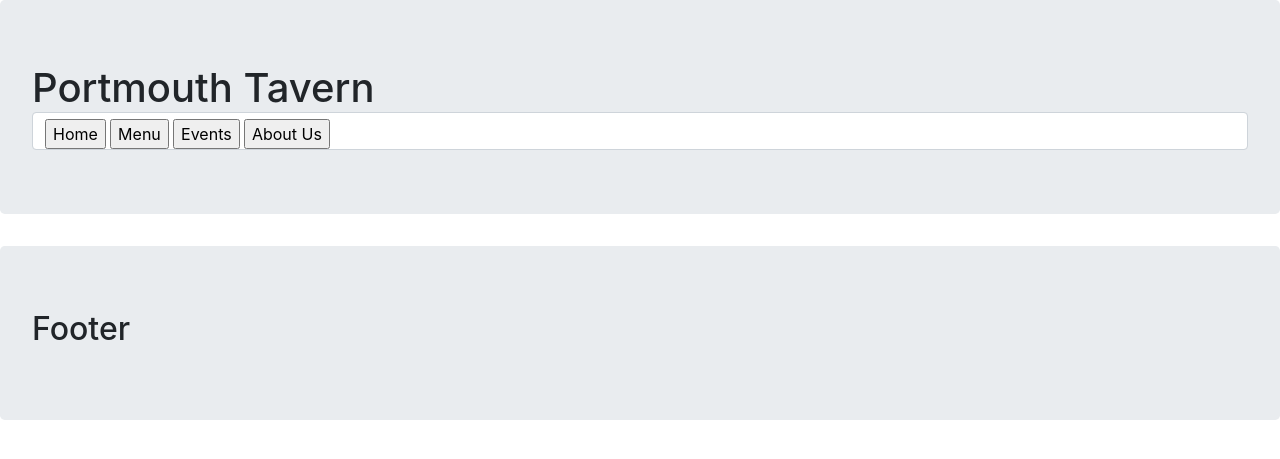
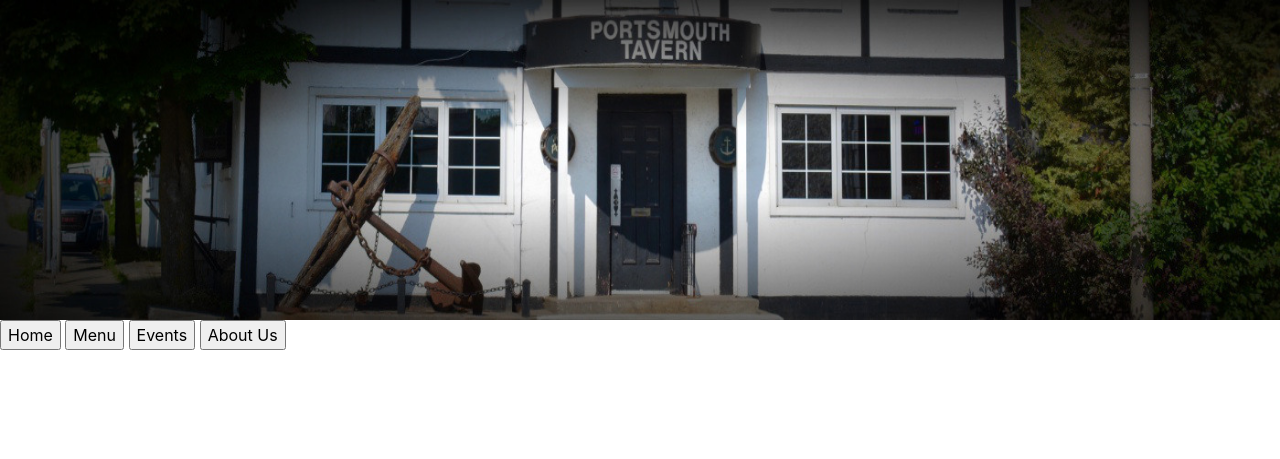
Before and after one commit to StuartCampbell-iv/HotkeCampbell, a PHP site: page / in a window 1280 px wide. Shown: the top 459 px of the page. Run offline with PHP 8.4, Linux system fonts and the light colour scheme.

Commit message:
Images added + minor changes

```diff
--- /dev/null
+++ b/Portsmouth/FreeSourcedResources.txt
@@ -0,0 +1,2 @@
+food icons
+https://designmodo.com/free-food-icons/
--- a/Portsmouth/mainInclude.php
+++ b/Portsmouth/mainInclude.php
@@ -13,7 +13,7 @@ function WriteHeader()
         </head>
         <body>
 
-        <h1 class="jumbotron">Portmouth Tavern<div class="form-control">
+    <img src = "images/edit3c.jpg" alt = "image error" width = 100% height = 320>
     <form>
         <input type="button" class=".btn-primary" value="Home">
         <input type="button" value="Menu">
@@ -27,10 +27,6 @@ HTML;
 function WriteFooter()
 {
     echo <<<HTML
-
-    <div class="jumbotron">
-        <h2>Footer</h2>
-    </div>
     </body>\n</html>
 
 HTML;
```
Also changed, not shown: Portsmouth/images/Edit3.jpg (added), Portsmouth/images/edit3a.jpg (added), Portsmouth/images/edit3b.jpg (added), Portsmouth/images/edit3c.jpg (added), Portsmouth/images/edit6a.jpg (added), Portsmouth/images/edit6b.jpg (added).
